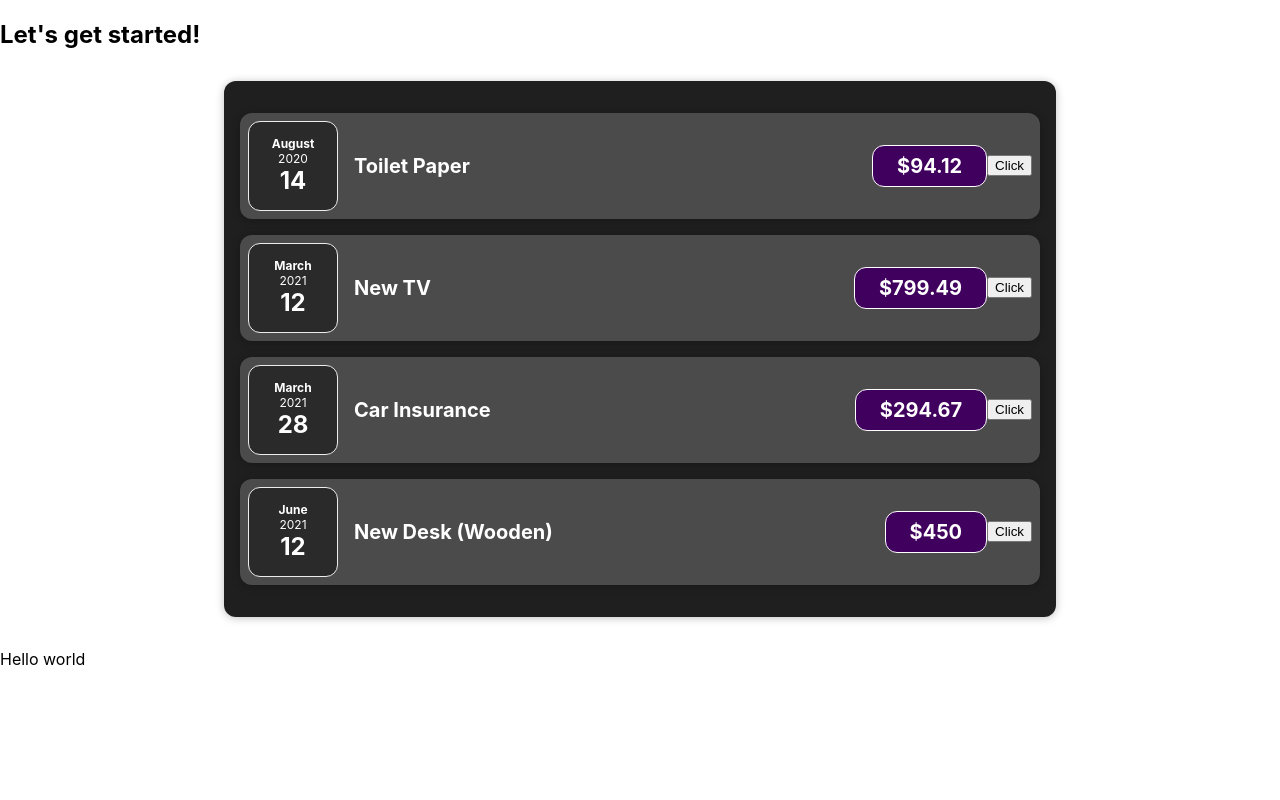
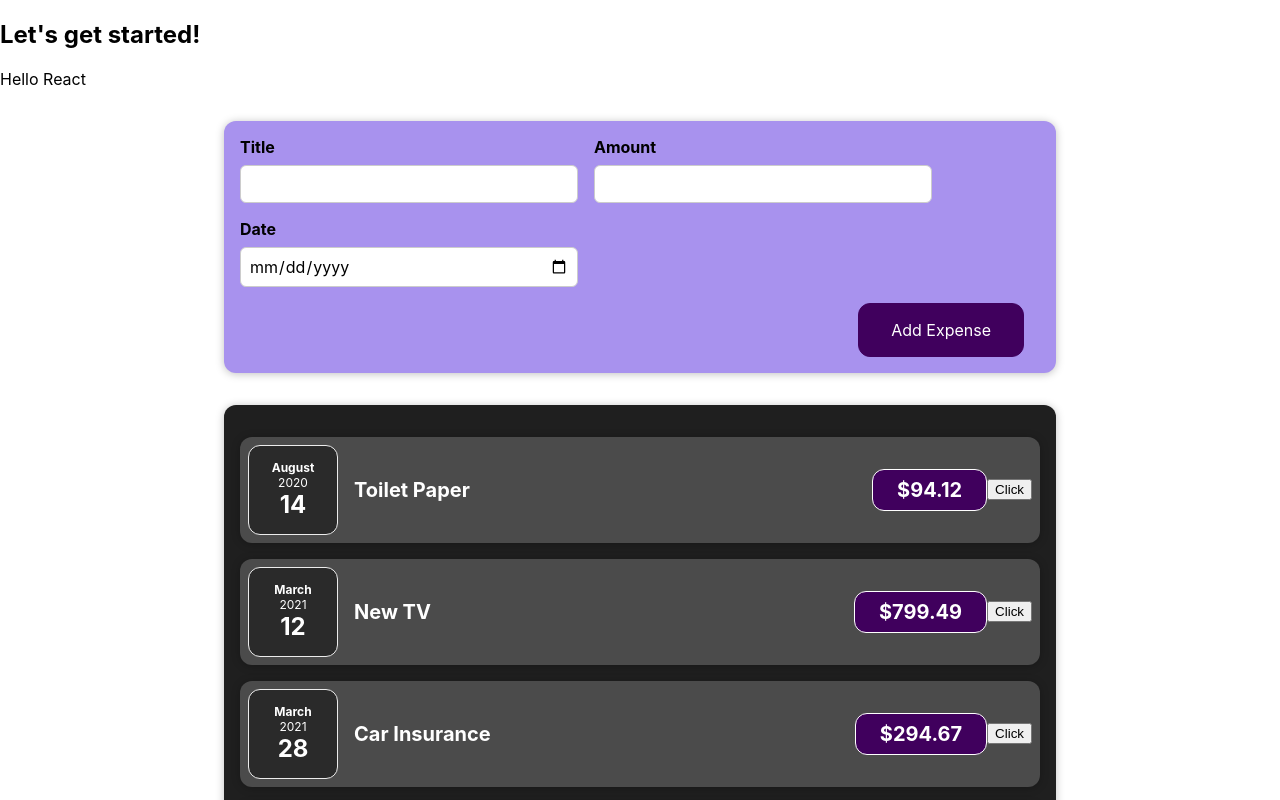
Before and after one commit to lingfungc/react-expense-tracker, a React (Create React App) app: page / in a window 1280 px wide. Shown: the top 800 px of the page. Built offline with nearby package versions, Linux system fonts and the light colour scheme.

Commit message:
added NewExpense and ExpenseForm components

```diff
--- a/src/App.js
+++ b/src/App.js
@@ -2,6 +2,7 @@
 
 // import ExpenseItem from "./components/ExpenseItem";
 import Expenses from "./components/Expenses/Expenses";
+import NewExpense from "./components/NexExpense/NewExpense";
 
 const App = () => {
   const expenses = [
@@ -27,47 +28,49 @@
   ];
 
   // this is the old way to write React code which requires import React from 'react' in every .js files
-  return React.createElement(
-    "div",
-    {},
-    React.createElement("h2", {}, "Let's get started!"),
-    React.createElement(Expenses, { item: expenses })
+  // return React.createElement(
+  //   "div",
+  //   {},
+  //   React.createElement("h2", {}, "Let's get started!"),
+  //   React.createElement(Expenses, { item: expenses })
+  // );
+
+  return (
+    <div>
+      <h2>Let's get started!</h2>
+      <p>Hello React</p>
+
+      <NewExpense />
+
+      <Expenses item={expenses} />
+
+      {/* <Expenses expense={expenses[0]} />
+      <Expenses expense={expenses[1]} />
+      <Expenses expense={expenses[2]} />
+      <Expenses expense={expenses[3]} /> */}
+
+      {/* <ExpenseItem
+        title={expenses[0].title}
+        amount={expenses[0].amount}
+        date={expenses[0].date}
+      />
+      <ExpenseItem
+        title={expenses[1].title}
+        amount={expenses[1].amount}
+        date={expenses[1].date}
+      />
+      <ExpenseItem
+        title={expenses[2].title}
+        amount={expenses[2].amount}
+        date={expenses[2].date}
+      />
+      <ExpenseItem
+        title={expenses[3].title}
+        amount={expenses[3].amount}
+        date={expenses[3].date}
+      /> */}
+    </div>
   );
-
-  // return (
-  //   <div>
-  //     <h2>Let's get started!</h2>
-  //     <p>Hello React</p>
-
-  //     <Expenses item={expenses} />
-
-  //     {/* <Expenses expense={expenses[0]} />
-  //     <Expenses expense={expenses[1]} />
-  //     <Expenses expense={expenses[2]} />
-  //     <Expenses expense={expenses[3]} /> */}
-
-  //     {/* <ExpenseItem
-  //       title={expenses[0].title}
-  //       amount={expenses[0].amount}
-  //       date={expenses[0].date}
-  //     />
-  //     <ExpenseItem
-  //       title={expenses[1].title}
-  //       amount={expenses[1].amount}
-  //       date={expenses[1].date}
-  //     />
-  //     <ExpenseItem
-  //       title={expenses[2].title}
-  //       amount={expenses[2].amount}
-  //       date={expenses[2].date}
-  //     />
-  //     <ExpenseItem
-  //       title={expenses[3].title}
-  //       amount={expenses[3].amount}
-  //       date={expenses[3].date}
-  //     /> */}
-  //   </div>
-  // );
 };
 
 export default App;
--- /dev/null
+++ b/src/components/NexExpense/ExpenseForm.css
@@ -0,0 +1,26 @@
+.new-expense__controls {
+  display: flex;
+  flex-wrap: wrap;
+  gap: 1rem;
+  margin-bottom: 1rem;
+  text-align: left;
+}
+
+.new-expense__control label {
+  font-weight: bold;
+  margin-bottom: 0.5rem;
+  display: block;
+}
+
+.new-expense__control input {
+  font: inherit;
+  padding: 0.5rem;
+  border-radius: 6px;
+  border: 1px solid #ccc;
+  width: 20rem;
+  max-width: 100%;
+}
+
+.new-expense__actions {
+  text-align: right;
+}
--- /dev/null
+++ b/src/components/NexExpense/ExpenseForm.js
@@ -0,0 +1,29 @@
+import React from "react";
+
+import "./ExpenseForm.css";
+
+const ExpenseForm = () => {
+  return (
+    <form>
+      <div className="new-expense__controls">
+        <div className="new-expense__control">
+          <label>Title</label>
+          <input type="text" />
+        </div>
+        <div className="new-expense__control">
+          <label>Amount</label>
+          <input type="number" min="0.01" step="0.01" />
+        </div>
+        <div className="new-expense__control">
+          <label>Date</label>
+          <input type="date" min="2019-01-01" max="2022-12-31" />
+        </div>
+      </div>
+      <div className="new-expense__actions">
+        <button type="submit">Add Expense</button>
+      </div>
+    </form>
+  );
+};
+
+export default ExpenseForm;
--- /dev/null
+++ b/src/components/NexExpense/NewExpense.css
@@ -0,0 +1,38 @@
+.new-expense {
+  background-color: #a892ee;
+  padding: 1rem;
+  margin: 2rem auto;
+  width: 50rem;
+  max-width: 95%;
+  border-radius: 12px;
+  text-align: center;
+  box-shadow: 0 1px 8px rgba(0, 0, 0, 0.25);
+}
+
+.new-expense button {
+  font: inherit;
+  cursor: pointer;
+  padding: 1rem 2rem;
+  border: 1px solid #40005d;
+  background-color: #40005d;
+  color: white;
+  border-radius: 12px;
+  margin-right: 1rem;
+}
+
+.new-expense button:hover,
+.new-expense button:active {
+  background-color: #510674;
+  border-color: #510674;
+}
+
+.new-expense button.alternative {
+  color: #220131;
+  border-color: transparent;
+  background-color: transparent;
+}
+
+.new-expense button.alternative:hover,
+.new-expense button.alternative:active {
+  background-color: #ddb3f8;
+}
--- /dev/null
+++ b/src/components/NexExpense/NewExpense.js
@@ -0,0 +1,14 @@
+import React from "react";
+
+import "./NewExpense.css";
+import ExpenseForm from "./ExpenseForm";
+
+const NewExpense = () => {
+  return (
+    <div className="new-expense">
+      <ExpenseForm />
+    </div>
+  );
+};
+
+export default NewExpense;
```
